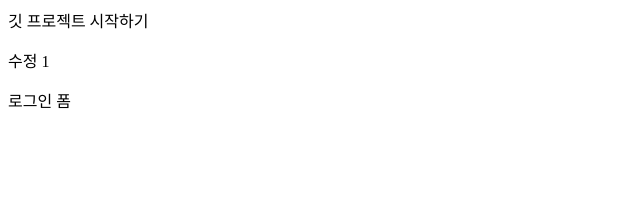
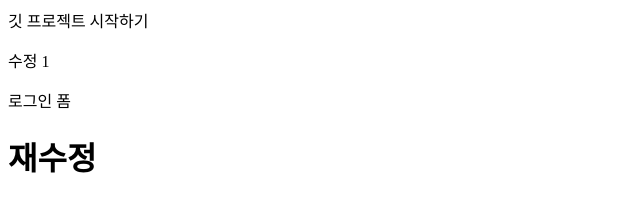
Before and after one commit to LeenuriLeenuri/myApp, a plain HTML site: page index.html in a window 1280 px wide. Shown: the whole page, without its empty margins (0-640 px from the left). Drawn offline with Linux system fonts and the light colour scheme.

Commit message:
재수정

```diff
--- a/index.html
+++ b/index.html
@@ -10,5 +10,6 @@
     깃 프로젝트 시작하기
     <p>수정 1</p>
     <p>로그인 폼</p>
+    <h1>재수정</h1>
   </body>
 </html>
```
